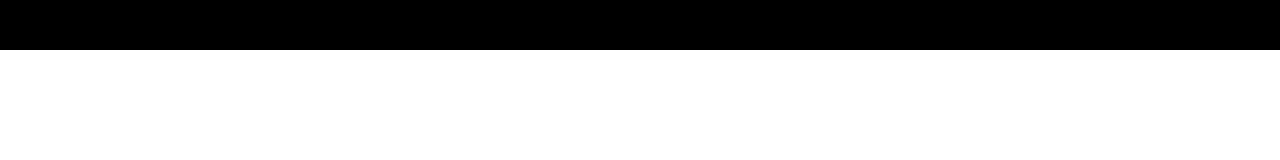
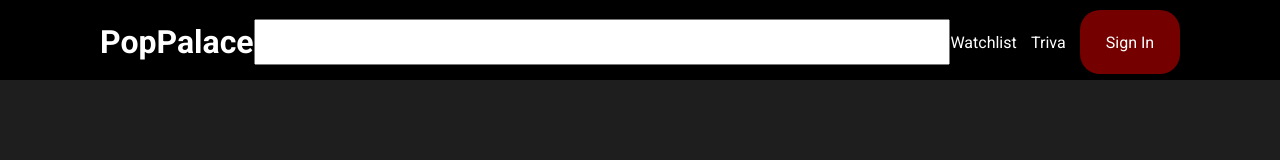
Before and after one commit to JordanBolton1/movie_review, a plain HTML site: page index.html in a window 1280 px wide. Drawn offline with Linux system fonts and the light colour scheme.

Commit message:
navbar basics

```diff
--- a/index.html
+++ b/index.html
@@ -10,11 +10,32 @@
       href="https://fonts.googleapis.com/css2?family=Roboto:ital,wght@0,100;0,300;0,400;0,500;0,700;0,900;1,100;1,300;1,400;1,500;1,700;1,900&display=swap"
       rel="stylesheet"
     />
-    <title>PopPalce</title>
+    <title>PopPalace</title>
   </head>
   <body>
 
-    <div class="navbar"></div>
+    <div class="navbar">
+        <div class="navbar-container">
+            <div class="logo-container">
+                <h1>PopPalace</h1>
+            </div>
+            <input class="searchbar"></input>
+
+            <div class="Links">
+
+                <a href="">Watchlist</a>
+
+
+                <a href="">Triva</a>
+
+
+               <div class="signIn">
+                <a href="">Sign In</a>
+               </div>
+
+
+        </div>
+    </div>
 
   </body>
 </html>
--- a/style.css
+++ b/style.css
@@ -1,15 +1,58 @@
-*{
-    margin: 0;
+* {
+  margin: 0;
 }
 
-
-body{
-    font-family: "Roboto", sans-serif;
+body {
+  font-family: "Roboto", sans-serif;
+  background-color: #1e1e1e;
 }
 
-.navbar{
-    width: 100%;
-    height: 50px;
-    background-color: black;
+.navbar {
+  width: 100%;
+  height: 80px;
+  background-color: black;
+}
 
+.navbar-container {
+  display: flex;
+  justify-content: space-between;
+  align-items: center;
+  padding-left: 100px;
+  padding-right: 100px;
+  padding-top: 10px;
 }
+
+.Links {
+  display: flex;
+  flex-direction: row;
+  justify-content: space-between;
+  width: 250px;
+  align-items: center;
+}
+
+.Links > *,
+.signIn > *{
+  color: white;
+  text-decoration: none;
+}
+
+.searchbar {
+  width: 750px;
+  height: 40px;
+}
+
+.logo-container {
+  color: white;
+}
+
+.signIn {
+  width: 100px;
+  height: 64px;
+  gap: 0px;
+  border-radius: 20px;
+  opacity: 0px;
+  background-color: #740000;
+  display: flex;
+  justify-content: center;
+  align-items: center;
+}
```
